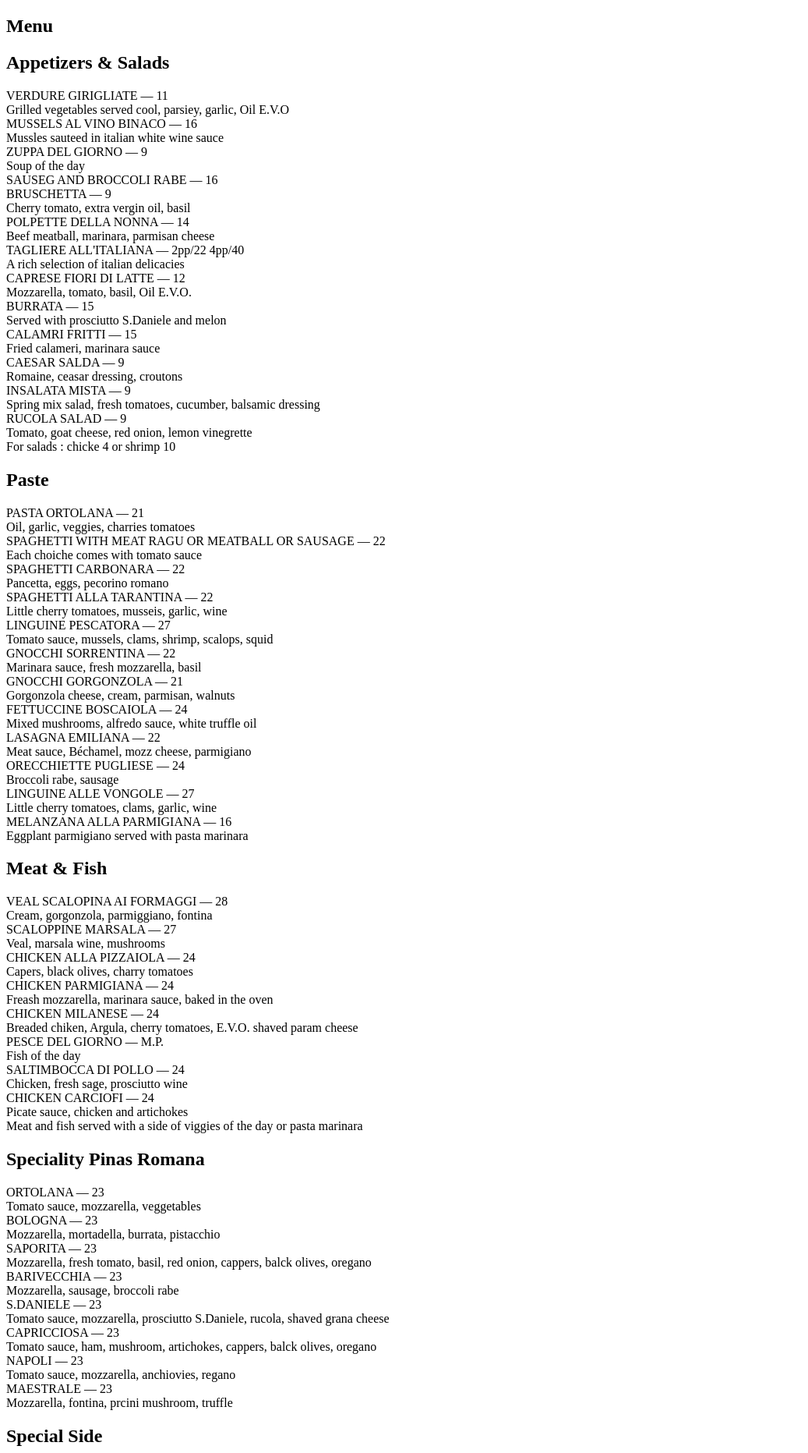
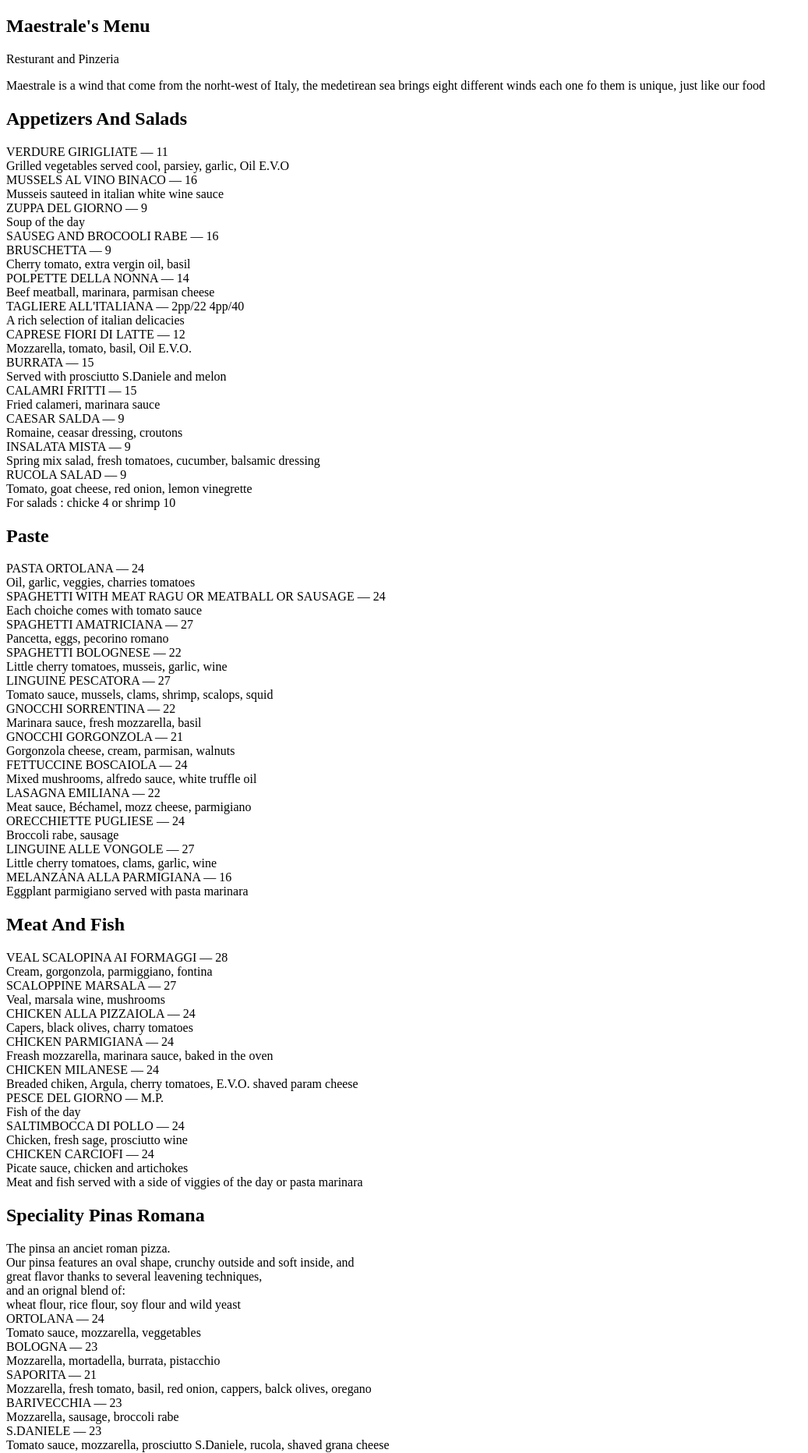
Before and after one commit to PietroVidoni/Maestrale-Restaurant, a PHP site: page /menus.html in a window 1280 px wide. Shown: the top 1863 px of the page at 78% size, without its empty margins (0-1037 px from the left). Run offline with PHP 8.4, Linux system fonts and the light colour scheme.

Commit message:
Refracored, to fix the menu

```diff
--- a/assets/css/events.css
+++ b/assets/css/events.css
@@ -1,5 +1,7 @@
 
 #event-section {
+    padding-top: 7rem;
+
     background-image: url('../images/food/wine-background.jpg');
     background-position: center;
     background-size: cover;
--- a/menus.html
+++ b/menus.html
@@ -1,272 +1,273 @@
 <!DOCTYPE html>
 <section id="menu-section">
+    <h1 class="is-size-1-desktop is-size-2-touch has-text-weight-bold has-text-centered pt-3 title menu-font">Maestrale's Menu</h1>
+    <p class="iis-size-2-desktop is-size-3-touch has-text-weight-bold has-text-centered mb-6 mx-5 menu-description">Resturant and Pinzeria</p>
     <div class="has-text-centered">
-        <h2 class="menu-font">Menu</h2>
+        <p class="is-size-4-desktop is-size-5-touch menu-description mx-6">
+            Maestrale is a wind that come from the norht-west of Italy, the
+            medetirean sea brings eight different winds
+            each one fo them is unique, just like our food
+        </p>
     </div>
-    <div class="columns has-text-centered mt-6 mr-2 ml-2">
+    <div class="columns has-text-centered mt-6 mx-6">
         <div class="column">
-            <div class="is-bordered">
+            <h2 class="is-size-2 has-text-weight-bold menu-entry mb-6">Appetizers And Salads</h2>
 
-                <h2 class="mt-6 is-size-3 menu-font">Appetizers & Salads</h2>
-
-                <div class="font-text menu-entry mt-3">
+            <div class="menu-entry is-size-4-desktop is-size-5-touch is-size-6-mobile mb-4">
                 <div class="menu-title">VERDURE GIRIGLIATE &#8212 <span class="is-size-6">11</span></div>
-                    <div>Grilled vegetables served cool, parsiey, garlic, Oil E.V.O</div>
+                <div class="menu-description">Grilled vegetables served cool, parsiey, garlic, Oil E.V.O</div>
             </div>
-                <div class="font-text menu-entry">
+            <div class=" menu-entry is-size-4-desktop is-size-5-touch is-size-6-mobile mb-4">
                 <div class="menu-title">MUSSELS AL VINO BINACO &#8212 <span class="is-size-6">16</span></div>
-                    <div>Mussles sauteed in italian white wine sauce</div>
+                <div>Musseis sauteed in italian white wine sauce</div>
             </div>
-                <div class="font-text menu-entry">
+            <div class=" menu-entry is-size-4-desktop is-size-5-touch is-size-6-mobile mb-4">
                 <div class="menu-title">ZUPPA DEL GIORNO &#8212 <span class="is-size-6">9</span></div>
                 <div>Soup of the day</div>
             </div>
-                <div class="font-text menu-entry">
-                    <div class="menu-title">SAUSEG AND BROCCOLI RABE &#8212 <span class="is-size-6">16</span></div>
+            <div class=" menu-entry is-size-4-desktop is-size-5-touch is-size-6-mobile mb-4">
+                <div class="menu-title">SAUSEG AND BROCOOLI RABE &#8212 <span class="is-size-6">16</span></div>
                 <div></div>
             </div>
-                <div class="font-text menu-entry">
+            <div class=" menu-entry is-size-4-desktop is-size-5-touch is-size-6-mobile mb-4">
                 <div class="menu-title">BRUSCHETTA &#8212 <span class="is-size-6">9</span></div>
                 <div>Cherry tomato, extra vergin oil, basil</div>
             </div>
-                <div class="font-text menu-entry">
+            <div class=" menu-entry is-size-4-desktop is-size-5-touch is-size-6-mobile mb-4">
                 <div class="menu-title">POLPETTE DELLA NONNA &#8212 <span class="is-size-6">14</span></div>
                 <div>Beef meatball, marinara, parmisan cheese</div>
             </div>
-                <div class="font-text menu-entry">
-                    <div class="menu-title">TAGLIERE ALL'ITALIANA &#8212 <span class="is-size-6">2pp/22
-                            4pp/40</span></div>
+            <div class=" menu-entry is-size-4-desktop is-size-5-touch is-size-6-mobile mb-4">
+                <div class="menu-title">TAGLIERE ALL'ITALIANA &#8212 <span class="is-size-6">2pp/22 4pp/40</span></div>
                 <div>A rich selection of italian delicacies</div>
             </div>
-                <div class="font-text menu-entry">
+            <div class=" menu-entry is-size-4-desktop is-size-5-touch is-size-6-mobile mb-4">
                 <div class="menu-title">CAPRESE FIORI DI LATTE &#8212 <span class="is-size-6">12</span></div>
                 <div>Mozzarella, tomato, basil, Oil E.V.O.</div>
             </div>
-                <div class="font-text menu-entry">
+            <div class=" menu-entry is-size-4-desktop is-size-5-touch is-size-6-mobile mb-4">
                 <div class="menu-title">BURRATA &#8212 <span class="is-size-6">15</span></div>
                 <div>Served with prosciutto S.Daniele and melon</div>
             </div>
-                <div class="font-text menu-entry">
+            <div class=" menu-entry is-size-4-desktop is-size-5-touch is-size-6-mobile mb-4">
                 <div class="menu-title">CALAMRI FRITTI &#8212 <span class="is-size-6">15</span></div>
                 <div>Fried calameri, marinara sauce</div>
             </div>
-                <div class="font-text menu-entry">
+            <div class=" menu-entry is-size-4-desktop is-size-5-touch is-size-6-mobile mb-4">
                 <div class="menu-title">CAESAR SALDA &#8212 <span class="is-size-6">9</span></div>
                 <div>Romaine, ceasar dressing, croutons</div>
             </div>
-                <div class="font-text menu-entry">
+            <div class=" menu-entry is-size-4-desktop is-size-5-touch is-size-6-mobile mb-4">
                 <div class="menu-title">INSALATA MISTA &#8212 <span class="is-size-6">9</span></div>
                 <div>Spring mix salad, fresh tomatoes, cucumber, balsamic dressing</div>
             </div>
-                <div class="font-text menu-entry">
+            <div class=" menu-entry is-size-4-desktop is-size-5-touch is-size-6-mobile mb-4">
                 <div class="menu-title">RUCOLA SALAD &#8212 <span class="is-size-6">9</span></div>
                 <div>Tomato, goat cheese, red onion, lemon vinegrette</div>
             </div>
-                <div class="menu-entry">For salads : chicke 4 or shrimp 10</div>
-            </div>
-            <div class="is-bordered mt-4">
+            <div class="menu-description">For salads : chicke 4 or shrimp 10</div>
 
-                <h2 class="mt-6 is-size-3 menu-font">Paste</h2>
 
-                <div class="font-text menu-entry">
-                    <div class="mt-3 menu-title">PASTA ORTOLANA &#8212 <span class="is-size-6">21</span></div>
+            <h2 class="is-size-2 has-text-weight-bold menu-entry mb-6">Paste</h2>
+
+            <div class=" menu-entry is-size-4-desktop is-size-5-touch is-size-6-mobile mb-4">
+                <div class="menu-title">PASTA ORTOLANA &#8212 <span class="is-size-6">24</span></div>
                 <div>Oil, garlic, veggies, charries tomatoes</div>
             </div>
-                <div class="font-text menu-entry">
-                    <div class="menu-title">SPAGHETTI WITH MEAT RAGU OR MEATBALL OR SAUSAGE &#8212 <span
-                            class="is-size-6">22</span></div>
+            <div class=" menu-entry is-size-4-desktop is-size-5-touch is-size-6-mobile mb-4">
+                <div class="menu-title">SPAGHETTI WITH MEAT RAGU OR MEATBALL OR SAUSAGE &#8212 <span class="is-size-6">24</span></div>
                 <div>Each choiche comes with tomato sauce</div>
             </div>
-                <div class="font-text menu-entry">
-                    <div class="menu-title">SPAGHETTI CARBONARA &#8212 <span class="is-size-6">22</span></div>
+            <div class=" menu-entry is-size-4-desktop is-size-5-touch is-size-6-mobile mb-4">
+                <div class="menu-title">SPAGHETTI AMATRICIANA &#8212 <span class="is-size-6">27</span></div>
                 <div>Pancetta, eggs, pecorino romano</div>
             </div>
-                <div class="font-text menu-entry">
-                    <div class="menu-title">SPAGHETTI ALLA TARANTINA &#8212 <span class="is-size-6">22</span></div>
+            <div class=" menu-entry is-size-4-desktop is-size-5-touch is-size-6-mobile mb-4">
+                <div class="menu-title">SPAGHETTI BOLOGNESE &#8212 <span class="is-size-6">22</span></div>
                 <div>Little cherry tomatoes, musseis, garlic, wine</div>
             </div>
-                <div class="font-text menu-entry">
+            <div class=" menu-entry is-size-4-desktop is-size-5-touch is-size-6-mobile mb-4">
                 <div class="menu-title">LINGUINE PESCATORA &#8212 <span class="is-size-6">27</span></div>
                 <div>Tomato sauce, mussels, clams, shrimp, scalops, squid</div>
             </div>
-                <div class="font-text menu-entry">
+            <div class=" menu-entry is-size-4-desktop is-size-5-touch is-size-6-mobile mb-4">
                 <div class="menu-title">GNOCCHI SORRENTINA &#8212 <span class="is-size-6">22</span></div>
                 <div>Marinara sauce, fresh mozzarella, basil</div>
             </div>
-                <div class="font-text menu-entry">
+            <div class=" menu-entry is-size-4-desktop is-size-5-touch is-size-6-mobile mb-4">
                 <div class="menu-title">GNOCCHI GORGONZOLA &#8212 <span class="is-size-6">21</span></div>
                 <div>Gorgonzola cheese, cream, parmisan, walnuts</div>
             </div>
-                <div class="font-text menu-entry">
+            <div class=" menu-entry is-size-4-desktop is-size-5-touch is-size-6-mobile mb-4">
                 <div class="menu-title">FETTUCCINE BOSCAIOLA &#8212 <span class="is-size-6">24</span></div>
                 <div>Mixed mushrooms, alfredo sauce, white truffle oil</div>
             </div>
-                <div class="font-text menu-entry">
+            <div class=" menu-entry is-size-4-desktop is-size-5-touch is-size-6-mobile mb-4">
                 <div class="menu-title">LASAGNA EMILIANA &#8212 <span class="is-size-6">22</span></div>
                 <div>Meat sauce, Béchamel, mozz cheese, parmigiano</div>
             </div>
-                <div class="font-text menu-entry">
+            <div class=" menu-entry is-size-4-desktop is-size-5-touch is-size-6-mobile mb-4">
                 <div class="menu-title">ORECCHIETTE PUGLIESE &#8212 <span class="is-size-6">24</span></div>
                 <div>Broccoli rabe, sausage</div>
             </div>
-                <div class="font-text menu-entry">
+            <div class=" menu-entry is-size-4-desktop is-size-5-touch is-size-6-mobile mb-4">
                 <div class="menu-title">LINGUINE ALLE VONGOLE &#8212 <span class="is-size-6">27</span></div>
                 <div>Little cherry tomatoes, clams, garlic, wine</div>
             </div>
-                <div class="font-text menu-entry">
+            <div class=" menu-entry is-size-4-desktop is-size-5-touch is-size-6-mobile mb-4">
                 <div class="menu-title">MELANZANA ALLA PARMIGIANA &#8212 <span class="is-size-6">16</span></div>
                 <div>Eggplant parmigiano served with pasta marinara</div>
             </div>
         </div>
-        </div>
         <div class="column">
-            <div class="is-bordered">
-                <h2 class="mt-6 is-size-3 menu-font">Meat & Fish</h2>
-                <div class="font-text menu-entry">
-                    <div class="mt-3 menu-title">VEAL SCALOPINA AI FORMAGGI &#8212 <span class="is-size-6">28</span>
-                    </div>
+            <h2 class="is-size-2 has-text-weight-bold menu-entry mb-6">Meat And Fish</h2>
+            <div class=" menu-entry is-size-4-desktop is-size-5-touch is-size-6-mobile mb-4">
+                <div class="menu-title">VEAL SCALOPINA AI FORMAGGI &#8212 <span class="is-size-6">28</span></div>
                 <div>Cream, gorgonzola, parmiggiano, fontina</div>
             </div>
-                <div class="font-text menu-entry">
+            <div class=" menu-entry is-size-4-desktop is-size-5-touch is-size-6-mobile mb-4">
                 <div class="menu-title">SCALOPPINE MARSALA &#8212 <span class="is-size-6">27</span></div>
                 <div>Veal, marsala wine, mushrooms</div>
             </div>
-                <div class="font-text menu-entry">
+            <div class=" menu-entry is-size-4-desktop is-size-5-touch is-size-6-mobile mb-4">
                 <div class="menu-title">CHICKEN ALLA PIZZAIOLA &#8212 <span class="is-size-6">24</span></div>
                 <div>Capers, black olives, charry tomatoes</div>
             </div>
-                <div class="font-text menu-entry">
+            <div class=" menu-entry is-size-4-desktop is-size-5-touch is-size-6-mobile mb-4">
                 <div class="menu-title">CHICKEN PARMIGIANA &#8212 <span class="is-size-6">24</span></div>
                 <div>Freash mozzarella, marinara sauce, baked in the oven</div>
             </div>
-                <div class="font-text menu-entry">
+            <div class=" menu-entry is-size-4-desktop is-size-5-touch is-size-6-mobile mb-4">
                 <div class="menu-title">CHICKEN MILANESE &#8212 <span class="is-size-6">24</span></div>
                 <div>Breaded chiken, Argula, cherry tomatoes, E.V.O. shaved param cheese</div>
             </div>
-                <div class="font-text menu-entry">
+            <div class=" menu-entry is-size-4-desktop is-size-5-touch is-size-6-mobile mb-4">
                 <div class="menu-title">PESCE DEL GIORNO &#8212 <span class="is-size-6">M.P.</span></div>
                 <div>Fish of the day</div>
             </div>
-                <div class="font-text menu-entry">
+            <div class=" menu-entry is-size-4-desktop is-size-5-touch is-size-6-mobile mb-4">
                 <div class="menu-title">SALTIMBOCCA DI POLLO &#8212 <span class="is-size-6">24</span></div>
                 <div>Chicken, fresh sage, prosciutto wine</div>
             </div>
-                <div class="font-text menu-entry">
+            <div class=" menu-entry is-size-4-desktop is-size-5-touch is-size-6-mobile mb-4">
                 <div class="menu-title">CHICKEN CARCIOFI &#8212 <span class="is-size-6">24</span></div>
                 <div>Picate sauce, chicken and artichokes</div>
             </div>
 
-                <div class="menu-entry">Meat and fish served with a side of viggies of the day or pasta
-                    marinara
+            <div class="menu-description">Meat and fish served with a side of viggies of the day or pasta marinara</div>
+
+
+            <h2 class="is-size-2 has-text-weight-bold menu-entry">Speciality Pinas Romana</h2>
+            <div class="menu-description mb-4">
+                The pinsa an anciet roman pizza.<br>
+                Our pinsa features an oval shape, crunchy outside and soft inside, and<br>
+                great flavor thanks to several leavening techniques,<br>
+                and an orignal blend of:<br>
+                wheat flour, rice flour, soy flour and wild yeast<br>
             </div>
-            </div>
-            <div class="is-bordered mt-4">
 
-                <h2 class="mt-6 is-size-3 menu-font">Speciality Pinas Romana</h2>
-
-                <div class="font-text menu-entry">
-                    <div class="mt-3 menu-title">ORTOLANA &#8212 <span class="is-size-6">23</span></div>
+            <div class=" menu-entry is-size-4-desktop is-size-5-touch is-size-6-mobile mb-4">
+                <div class="menu-title">ORTOLANA &#8212 <span class="is-size-6">24</span></div>
                 <div>Tomato sauce, mozzarella, veggetables</div>
             </div>
-                <div class="font-text menu-entry">
+            <div class=" menu-entry is-size-4-desktop is-size-5-touch is-size-6-mobile mb-4">
                 <div class="menu-title">BOLOGNA &#8212 <span class="is-size-6">23</span></div>
                 <div>Mozzarella, mortadella, burrata, pistacchio</div>
             </div>
-                <div class="font-text menu-entry">
-                    <div class="menu-title">SAPORITA &#8212 <span class="is-size-6">23</span></div>
+            <div class=" menu-entry is-size-4-desktop is-size-5-touch is-size-6-mobile mb-4">
+                <div class="menu-title">SAPORITA &#8212 <span class="is-size-6">21</span></div>
                 <div>Mozzarella, fresh tomato, basil, red onion, cappers, balck olives, oregano</div>
             </div>
-                <div class="font-text menu-entry">
+            <div class=" menu-entry is-size-4-desktop is-size-5-touch is-size-6-mobile mb-4">
                 <div class="menu-title">BARIVECCHIA &#8212 <span class="is-size-6">23</span></div>
                 <div>Mozzarella, sausage, broccoli rabe</div>
             </div>
-                <div class="font-text menu-entry">
+            <div class=" menu-entry is-size-4-desktop is-size-5-touch is-size-6-mobile mb-4">
                 <div class="menu-title">S.DANIELE &#8212 <span class="is-size-6">23</span></div>
                 <div>Tomato sauce, mozzarella, prosciutto S.Daniele, rucola, shaved grana cheese</div>
             </div>
-                <div class="font-text menu-entry">
+            <div class=" menu-entry is-size-4-desktop is-size-5-touch is-size-6-mobile mb-4">
                 <div class="menu-title">CAPRICCIOSA &#8212 <span class="is-size-6">23</span></div>
                 <div>Tomato sauce, ham, mushroom, artichokes, cappers, balck olives, oregano</div>
             </div>
-                <div class="font-text menu-entry">
+            <div class=" menu-entry is-size-4-desktop is-size-5-touch is-size-6-mobile mb-4">
                 <div class="menu-title">NAPOLI &#8212 <span class="is-size-6">23</span></div>
                 <div>Tomato sauce, mozzarella, anchiovies, regano</div>
             </div>
-                <div class="font-text menu-entry">
-                    <div class="menu-title">MAESTRALE &#8212 <span class="is-size-6">23</span></div>
+            <div class=" menu-entry is-size-4-desktop is-size-5-touch is-size-6-mobile mb-4">
+                <div class="menu-title">MAESTRALE &#8212 <span class="is-size-6">25</span></div>
                 <div>Mozzarella, fontina, prcini mushroom, truffle</div>
             </div>
+
+            <div class="columns has-text-centered">
+                <div class="column">
+                    <h2 class="is-size-2 has-text-weight-bold menu-entry mb-6">Special Side</h2>
+
+                    <div class=" menu-entry is-size-4-desktop is-size-5-touch is-size-6-mobile mb-4">
+                        <div>BROCCOLI RABE &#8212 <span class="is-size-6">10</span></div>
+                    </div>
+                    <div class=" menu-entry is-size-4-desktop is-size-5-touch is-size-6-mobile mb-4">
+                        <div>SPINACH &#8212 <span class="is-size-6">9</span></div>
+                    </div>
+                    <div class=" menu-entry is-size-4-desktop is-size-5-touch is-size-6-mobile mb-4">
+                        <div>PASTA MARINARA SAUCE &#8212 <span class="is-size-6">8</span></div>
+                    </div>
+                    <div class=" menu-entry is-size-4-desktop is-size-5-touch is-size-6-mobile mb-4">
+                        <div>VEGGIES OF THE DAY &#8212 <span class="is-size-6">7</span></div>
                     </div>
 
-            <div class="columns has-text-centered mt-2">
-                <div class="column">
-                    <div class="is-bordered">
-                        <h2 class="mt-6 is-size-3 menu-font">Special Side</h2>
 
-                        <div class="mt-3 font-text menu-entry">
-                            <div>BROCCOLI RABE &#8212 <span class="is-size-6">10</span></div>
-                        </div>
-                        <div class="font-text menu-entry">
-                            <div>SPINACH &#8212 <span class="is-size-6">9</span></div>
-                        </div>
-                        <div class="font-text menu-entry">
-                            <div>PASTA MARINARA SAUCE &#8212 <span class="is-size-6">8</span></div>
-                        </div>
-                        <div class="font-text menu-entry">
-                            <div>VEGGIES OF THE DAY &#8212 <span class="is-size-6">7</span></div>
-                        </div>
-                    </div>
-                    <div class="is-bordered mt-3">
-                        <h2 class="mt-6 is-size-3 menu-font">Beverages</h2>
-
-                        <div class="mt-3 font-text menu-entry">
+                    <h2 class="is-size-2 has-text-weight-bold menu-entry mb-6">Beverages</h2>
+                    <div class=" menu-entry is-size-4-desktop is-size-5-touch is-size-6-mobile mb-4">
                         <div>SPARKLING OR STILL WATER &#8212 <span class="is-size-6">7</span></div>
                     </div>
-                        <div class="font-text menu-entry">
+                    <div class=" menu-entry is-size-4-desktop is-size-5-touch is-size-6-mobile mb-4">
                         <div>ICE TEA &#8212 <span class="is-size-6">2.50</span></div>
                     </div>
-                        <div class="font-text menu-entry">
+                    <div class=" menu-entry is-size-4-desktop is-size-5-touch is-size-6-mobile mb-4">
                         <div>SODAS &#8212 <span class="is-size-6">2.50</span></div>
                     </div>
-                        <div class="font-text menu-entry">
+                    <div class=" menu-entry is-size-4-desktop is-size-5-touch is-size-6-mobile mb-4">
                         <div>HOT TEA &#8212 <span class="is-size-6">3</span></div>
                     </div>
-                    </div>
+
                 </div>
                 <div class="column">
-                    <div class="is-boredered">
-                        <div class="is-bordered">
-                            <h2 class="mt-6 is-size-3 menu-font">Dessert & coffee</h2>
+                    <h2 class="is-size-2 has-text-weight-bold menu-entry mb-6">Dessert</h2>
 
-                            <div class="mt-3 font-text menu-entry">
+                    <div class=" menu-entry is-size-4-desktop is-size-5-touch is-size-6-mobile mb-4">
                         <div>TIRAMISU &#8212 <span class="is-size-6">9</span></div>
                     </div>
-                            <div class="font-text menu-entry">
+                    <div class=" menu-entry is-size-4-desktop is-size-5-touch is-size-6-mobile mb-4">
                         <div>CANNOLI SICILIANI &#8212 <span class="is-size-6">9</span></div>
                     </div>
-                            <div class="font-text menu-entry">
+                    <div class=" menu-entry is-size-4-desktop is-size-5-touch is-size-6-mobile mb-4">
                         <div>BIGNE &#8212 <span class="is-size-6">9</span></div>
                     </div>
-                            <div class="font-text menu-entry">
-                                <div>LAVA CAKE &#8212 <span class="is-size-6">9</span></div>
+                    <div class=" menu-entry is-size-4-desktop is-size-5-touch is-size-6-mobile mb-4">
+                        <div>LAVA CAKE &#8212 <span class="is-size-6">10</span></div>
                     </div>
-                            <div class="font-text menu-entry">
-                                <div>ITALIAN ICE CREAM &#8212 <span class="is-size-6">10</span></div>
+                    <div class=" menu-entry is-size-4-desktop is-size-5-touch is-size-6-mobile mb-4">
+                        <div>ITALIAN ICE CREAM &#8212 <span class="is-size-6">12</span></div>
                     </div>
-                            <div class="font-text menu-entry">
-                                <div>ESPRESSO AFFOGATO ICE CREAM &#8212 <span class="is-size-6">13</span></div>
+                    <div class=" menu-entry is-size-4-desktop is-size-5-touch is-size-6-mobile mb-4">
+                        <div>ESPRESSO AFFOGATO ICE CREAM &#8212 <span class="is-size-6">14</span></div>
                     </div>
-                            <div class="font-text menu-entry">
+                    <div class=" menu-entry is-size-4-desktop is-size-5-touch is-size-6-mobile mb-4">
+                        <div>SPUMONE BOMBA &#8212 <span class="is-size-6">12</span></div>
+                    </div>
+                    <h2 class="is-size-2 has-text-weight-bold menu-entry mb-6">Dessert</h2>
+
+                    <div class=" menu-entry is-size-4-desktop is-size-5-touch is-size-6-mobile mb-4">
                         <div>CAPPUCCINO &#8212 <span class="is-size-6">4.50</span></div>
                     </div>
-                            <div class="font-text menu-entry">
+                    <div class=" menu-entry is-size-4-desktop is-size-5-touch is-size-6-mobile mb-4">
                         <div>ESPRESSO &#8212 <span class="is-size-6">2.50</span></div>
                     </div>
-                            <div class="font-text menu-entry pb-6">
+                    <div class=" menu-entry is-size-4-desktop is-size-5-touch is-size-6-mobile mb-4">
                         <div>AMERICANO &#8212 <span class="is-size-6">4</span></div>
                     </div>
-                        </div>
-                    </div>
+
                 </div>
             </div>
         </div>
```
Also changed, not shown: assets/css/menu.css (+23 -30 lines), assets/css/style.css (+7 -0 lines), events.html (+5 -5 lines), menu.html (deleted, +0 -288 lines). Lines whose indentation alone changed are shown as unchanged.
